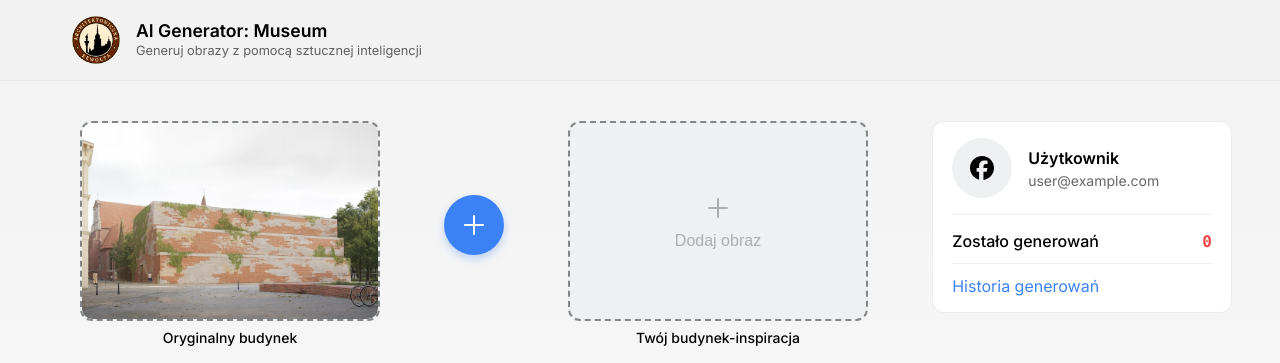
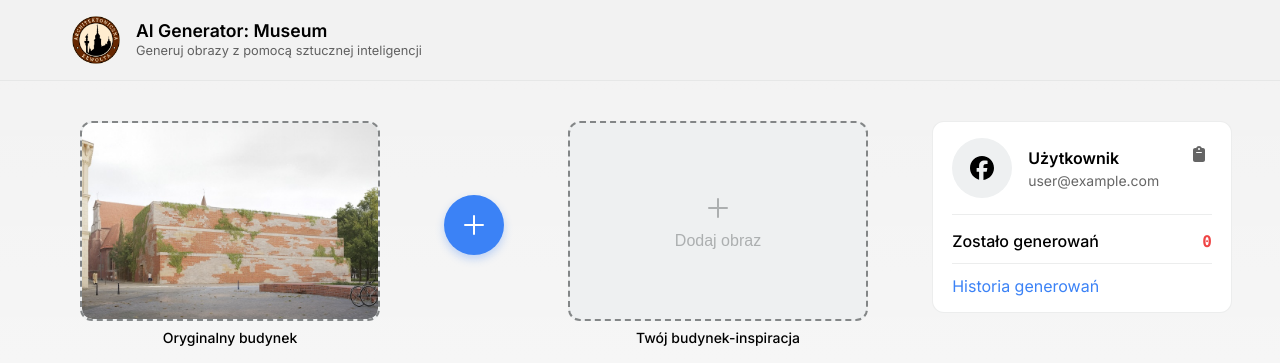
Before and after one commit to raburski/rewolta, a Next.js app: page /ai/museum in a window 1280 px wide. Shown: the top 363 px of the page. Built offline with nearby package versions, Linux system fonts and the light colour scheme; no server answers.

Commit message:
feat: copy id icon

```diff
--- a/src/app/ai/museum/AIGenerator.module.css
+++ b/src/app/ai/museum/AIGenerator.module.css
@@ -25,6 +25,7 @@
 	border-radius: var(--border-radius);
 	background: rgb(var(--card-rgb));
 	border: 1px solid rgba(var(--card-border-rgb), 0.15);
+	position: relative;
 }
 
 .userHeader {
@@ -92,6 +93,49 @@
 	opacity: 0.6;
 	color: rgb(var(--foreground-rgb));
 	margin: 0;
+}
+
+.copyIdButton {
+	position: absolute;
+	top: 1rem;
+	right: 1rem;
+	background: none;
+	border: none;
+	cursor: pointer;
+	padding: 0.5rem;
+	border-radius: var(--border-radius);
+	transition: all 0.2s ease;
+	color: rgb(var(--foreground-rgb));
+	opacity: 0.6;
+}
+
+.copyIdButton:hover {
+	opacity: 1;
+	background: rgba(var(--card-border-rgb), 0.1);
+}
+
+.copyIcon {
+	width: 16px;
+	height: 16px;
+	transition: all 0.3s ease;
+}
+
+.copyIcon.copySuccess {
+	color: #059669;
+	transform: scale(1.2);
+	animation: copySuccessPulse 0.4s ease-in-out;
+}
+
+@keyframes copySuccessPulse {
+	0% {
+		transform: scale(1);
+	}
+	50% {
+		transform: scale(1.3);
+	}
+	100% {
+		transform: scale(1.2);
+	}
 }
 
 .infoItem {
@@ -263,6 +307,54 @@
 }
 
 .shareIcon {
+	width: 16px;
+	height: 16px;
+}
+
+.downloadCard {
+	padding: 1rem 1.2rem;
+	border-radius: var(--border-radius);
+	background: rgb(var(--card-rgb));
+	border: 1px solid rgba(var(--card-border-rgb), 0.15);
+}
+
+.downloadTitle {
+	font-size: 1rem;
+	font-weight: 600;
+	color: rgb(var(--foreground-rgb));
+	margin: 0 0 0.5rem 0;
+}
+
+.downloadDescription {
+	font-size: 0.875rem;
+	opacity: 0.6;
+	color: rgb(var(--foreground-rgb));
+	margin: 0 0 1rem 0;
+	line-height: 1.4;
+}
+
+.downloadButton {
+	display: flex;
+	align-items: center;
+	justify-content: center;
+	gap: 0.5rem;
+	width: 100%;
+	padding: 0.75rem 1rem;
+	border: none;
+	border-radius: var(--border-radius);
+	font-size: 0.875rem;
+	font-weight: 500;
+	cursor: pointer;
+	transition: all 0.2s ease;
+	background: #059669;
+	color: white;
+}
+
+.downloadButton:hover {
+	background: #047857;
+}
+
+.downloadIcon {
 	width: 16px;
 	height: 16px;
 }
--- a/src/app/ai/museum/AIGenerator.tsx
+++ b/src/app/ai/museum/AIGenerator.tsx
@@ -2,11 +2,12 @@
 
 import { useState, useRef, useEffect } from 'react'
 import { useSession } from 'next-auth/react'
-import { FaFacebook, FaWandMagicSparkles } from 'react-icons/fa6'
+import { FaFacebook, FaWandMagicSparkles, FaDownload, FaClipboard } from 'react-icons/fa6'
 import { IoAdd } from 'react-icons/io5'
 import { FaExternalLinkAlt } from 'react-icons/fa'
 import { processImageFile } from '@/lib/imageUtils'
 import { useUserCredits } from '@/lib/hooks/useUserCredits'
+import { downloadImage } from '@/lib/download'
 import styles from './AIGenerator.module.css'
 import LoadingAnimation from './LoadingAnimation'
 import SignInModal from './SignInModal'
@@ -24,6 +25,7 @@ export default function AIGenerator() {
 	const [pollingInterval, setPollingInterval] = useState<NodeJS.Timeout | null>(null)
 	const [imageProcessing, setImageProcessing] = useState(false)
 	const [wasResized, setWasResized] = useState(false)
+	const [copySuccess, setCopySuccess] = useState(false)
 	const fileInputRef = useRef<HTMLInputElement>(null)
 
 	// Use SWR for credits management
@@ -126,6 +128,12 @@ export default function AIGenerator() {
 		const shareUrl = `${window.location.origin}/images/${generatedImageData.id}`
 		const facebookUrl = `https://www.facebook.com/sharer/sharer.php?u=${encodeURIComponent(shareUrl)}&quote=${encodeURIComponent(FACEBOOK_SHARE_TEXT)}`
 		window.open(facebookUrl, '_blank', 'width=600,height=400')
+	}
+
+	const handleDownload = async () => {
+		if (!generatedImageData?.imageUrl) return
+
+		await downloadImage(generatedImageData.imageUrl, `generated-building-${generatedImageData.id}.png`)
 	}
 
 	const handleImageSelect = async (event: React.ChangeEvent<HTMLInputElement>) => {
@@ -395,6 +403,22 @@ export default function AIGenerator() {
 								{session?.user?.email || 'user@example.com'}
 							</p>
 						</div>
+						<button
+							className={styles.copyIdButton}
+							onClick={async () => {
+								const userId = session?.user?.id || session?.user?.email || 'unknown'
+								try {
+									await navigator.clipboard.writeText(userId)
+									setCopySuccess(true)
+									setTimeout(() => setCopySuccess(false), 2000) // Reset after 2 seconds
+								} catch (error) {
+									console.error('Failed to copy to clipboard:', error)
+								}
+							}}
+							title={copySuccess ? "Skopiowano!" : "Kopiuj ID użytkownika"}
+						>
+							<FaClipboard className={`${styles.copyIcon} ${copySuccess ? styles.copySuccess : ''}`} />
+						</button>
 					</div>
 					<div className={styles.infoItem}>
 						<strong>Zostało generowań</strong>
@@ -463,6 +487,20 @@ export default function AIGenerator() {
 						</div>
 					</div>
 				)}
+
+				{/* Download card - only show when image is generated */}
+				{generatedImageData && (
+					<div className={styles.downloadCard}>
+						<h3 className={styles.downloadTitle}>Pobierz obraz</h3>
+						<p className={styles.downloadDescription}>
+							Zapisz swój wygenerowany budynek na komputerze!
+						</p>
+						<button className={styles.downloadButton} onClick={handleDownload}>
+							<FaDownload className={styles.downloadIcon} />
+							Pobierz PNG
+						</button>
+					</div>
+				)}
 			</div>
 
 			<SignInModal isOpen={showLoginModal} onClose={onCloseLoginModal} />
--- a/src/app/api/generate-building/route.ts
+++ b/src/app/api/generate-building/route.ts
@@ -86,7 +86,8 @@ export async function POST(request: NextRequest) {
 					]
 				}
 			],
-			tools: [{ type: 'image_generation' }]
+			tools: [{ type: 'image_generation' }],
+			aspectRatio: '3:2' // Set aspect ratio to 3:2 (landscape)
 		}
 
 		console.log('Starting image generation job with imgen-proxy...')
--- a/src/app/api/generate-building/status/[jobId]/route.ts
+++ b/src/app/api/generate-building/status/[jobId]/route.ts
@@ -101,7 +101,6 @@ export async function GET(
 		// If job is still in progress
 		return NextResponse.json({
 			status: jobData.status,
-			progress: jobData.progress || 0
 		})
 
 	} catch (error) {
```
